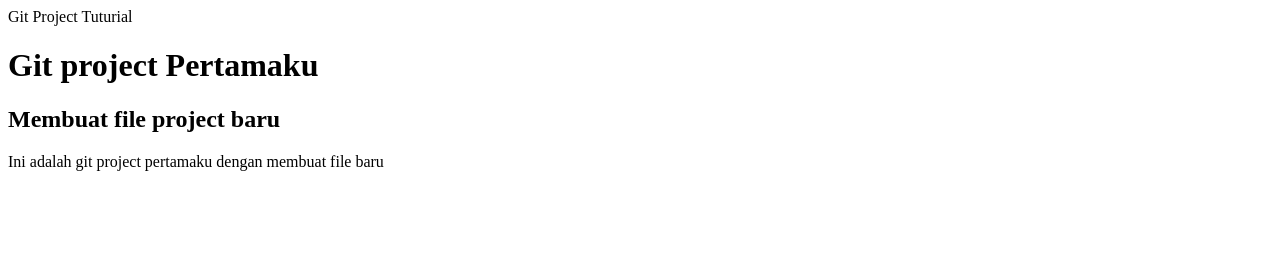
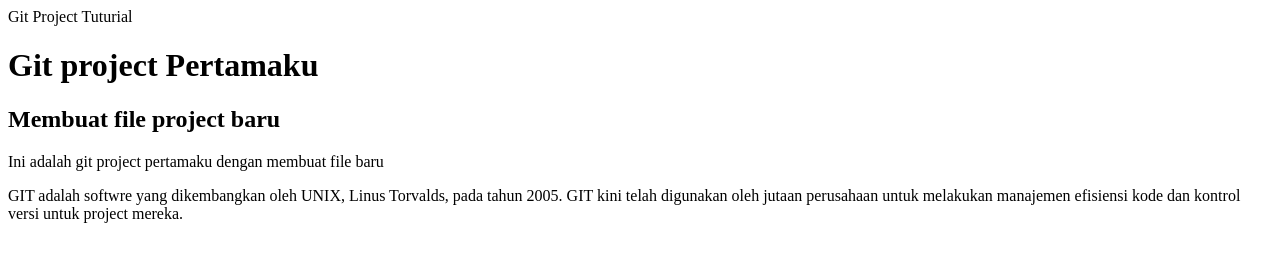
Before and after one commit to fikriae/web_git, a plain HTML site: page index.html in a window 1280 px wide. Drawn offline with Linux system fonts and the light colour scheme.

Commit message:
adding text p

```diff
--- a/index.html
+++ b/index.html
@@ -7,5 +7,7 @@
     <h1>Git project Pertamaku</h1>
     <h2>Membuat file project baru</h2>
     <p>Ini adalah git project pertamaku dengan membuat file baru</p>
+    <p>GIT adalah softwre yang dikembangkan oleh UNIX, Linus Torvalds, pada tahun 2005.
+     GIT kini telah digunakan oleh jutaan perusahaan untuk melakukan manajemen efisiensi kode dan kontrol versi untuk project mereka.</p>
 </body>
 </html>
```
